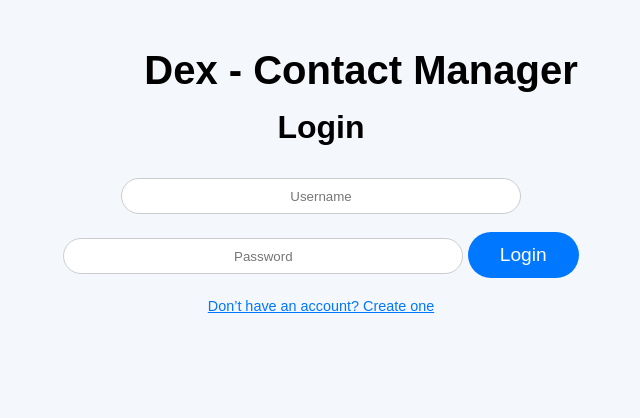
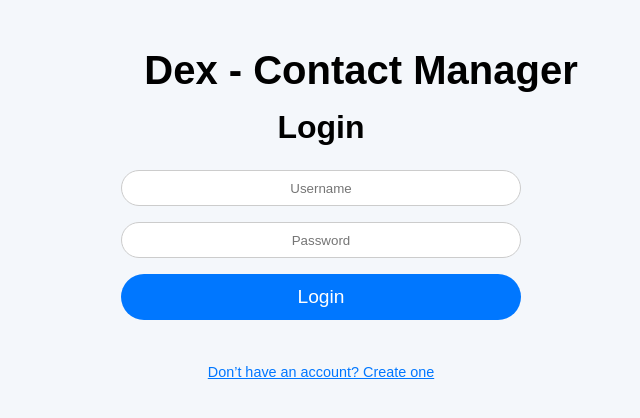
Before and after one commit to mkultratech/COP4331-ContactManager, a PHP site: page / in a window 1280 px wide. Shown: the top 418 px of the page, without its empty margins (319-959 px from the left). Run offline with PHP 8.4, Linux system fonts and the light colour scheme.

Commit message:
Login and Landing Page Debug

```diff
--- a/css/styles.css
+++ b/css/styles.css
@@ -49,12 +49,16 @@ h2 { font-size: 2rem; margin-bottom: 1.5rem; }
 /* Buttons */
 .buttons, button, .btn {
   font-size: 1.2rem;
+  width: 80%;
+  max-width: 400px;
+  margin: 0.5rem auto;
   padding: 0.75rem 2rem;
   border: none;
   border-radius: 25px;
   background: var(--accent);
   color: #fff;
   cursor: pointer;
+  display: block;
   transition: background 0.2s, opacity 0.2s;
 }
 .buttons:hover, button:hover, .btn:hover { background: var(--accent-h); opacity: 0.85; }
@@ -63,7 +67,12 @@ h2 { font-size: 2rem; margin-bottom: 1.5rem; }
 #logoutButton { width: auto; margin-top: 1rem; }
 
 /* Form Elements */
-input[type="text"], input[type="password"], input[type="email"], select {
+input[type="text"],
+input[type="password"],
+input[type="email"],
+input[type="tel"],
+select {
+  display: block;
   width: 80%;
   max-width: 400px;
   margin: 0.5rem auto 1rem;
@@ -73,9 +82,20 @@ input[type="text"], input[type="password"], input[type="email"], select {
   text-align: center;
   font-family: var(--font);
 }
-select { font-size: 0.9rem; border-radius: 15px; }
-.form-row { display: flex; gap: 1rem; flex-wrap: wrap; }
-.form-row input { flex: 1 1 230px; }
+
+select {
+  font-size: 0.9rem;
+  border-radius: 15px;
+}
+
+.form-row {
+  display: flex;
+  gap: 1rem;
+  flex-wrap: wrap;
+}
+.form-row input {
+  flex: 1 1 230px;
+}
 
 /* Tables */
 .contact-table {
@@ -88,8 +108,15 @@ select { font-size: 0.9rem; border-radius: 15px; }
   border-radius: 0.75rem;
   overflow: hidden;
 }
-.contact-table th, .contact-table td { padding: 0.75rem 1rem; border-bottom: 1px solid rgba(0,0,0,0.05); text-align: left; }
-.contact-table thead { background: rgba(0,0,0,0.05); font-weight: 600; }
+.contact-table th, .contact-table td {
+  padding: 0.75rem 1rem;
+  border-bottom: 1px solid rgba(0,0,0,0.05);
+  text-align: left;
+}
+.contact-table thead {
+  background: rgba(0,0,0,0.05);
+  font-weight: 600;
+}
 
 /* Messages */
 #inner-title, #loginResult, #colorAddResult, .message, .result-text {
@@ -100,9 +127,23 @@ select { font-size: 0.9rem; border-radius: 15px; }
   color: #95060a;
   font-family: var(--font);
 }
-.hidden { display: none !important; }
+
+.hidden {
+  display: none !important;
+}
 
 /* Forms & Links */
-form { display: none; }
-form.active { display: block; }
-.toggle-link { display: block; margin-top: 0.5em; font-size: 0.9em; cursor: pointer; color: var(--accent); text-decoration: underline; }
+form {
+  display: none;
+}
+form.active {
+  display: block;
+}
+.toggle-link {
+  display: block;
+  margin-top: 0.5em;
+  font-size: 0.9em;
+  cursor: pointer;
+  color: var(--accent);
+  text-decoration: underline;
+}
--- a/index.html
+++ b/index.html
@@ -15,19 +15,21 @@
       <h2>Login</h2>
       <input type="text" id="loginUsername" placeholder="Username" required>
       <input type="password" id="loginPassword" placeholder="Password" required>
-      <button type="submit" class="buttons">Login</button>
+      <button id="loginButton" type="submit" class="buttons">Login</button>
+      <div id="login-message" class="message"></div>
       <span class="toggle-link" id="toSignup">Don’t have an account? Create one</span>
     </form>
 
-    <!-- Sign‑up form -->
+    <!-- Sign-up form -->
     <form id="signupForm">
       <h2>Create Account</h2>
-      <input type="text"     id="signupFirst"  placeholder="First Name" required>
-      <input type="text"     id="signupLast"   placeholder="Last Name"  required>
-      <input type="text"     id="signupUsername" placeholder="Username" required>
-      <input type="email"    id="signupEmail"  placeholder="Email"     required>
+      <input type="text" id="signupFirst" placeholder="First Name" required>
+      <input type="text" id="signupLast" placeholder="Last Name" required>
+      <input type="text" id="signupUsername" placeholder="Username" required>
+      <input type="email" id="signupEmail" placeholder="Email" required>
       <input type="password" id="signupPassword" placeholder="Password" required>
-      <button type="submit" class="buttons">Sign Up</button>
+      <button id="signupButton" type="submit" class="buttons">Sign Up</button>
+      <div id="signup-message" class="message"></div>
       <span class="toggle-link" id="toLogin">Already have an account? Sign in</span>
     </form>
   </main>
```
Also changed, not shown: color.html (+11 -48 lines), js/code.js (+27 -343 lines), js/dashboard.js (+25 -33 lines), 1 other file.
